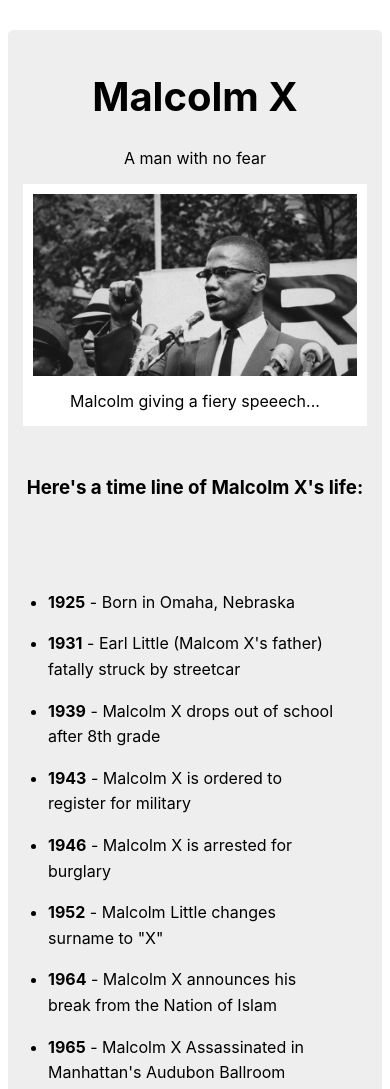
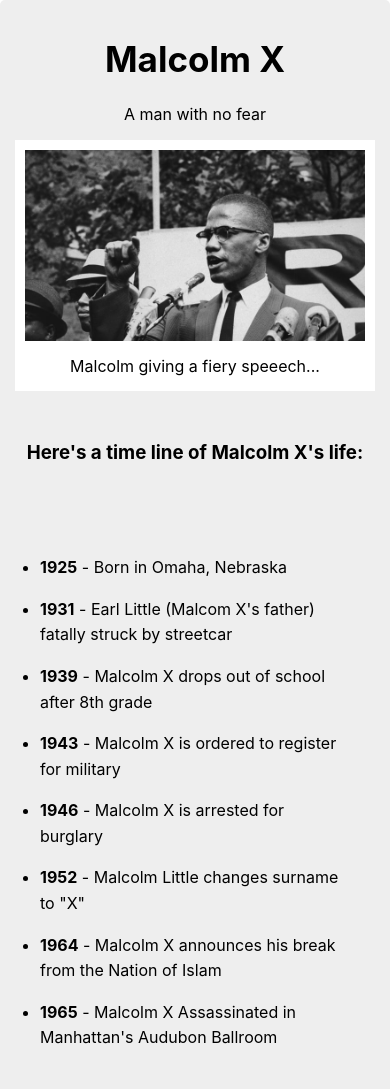
Before and after one commit to ahsanulabeer/malcolmxtributepage, a plain HTML site: page index.html in a window 390 px wide. Shown: the top 1089 px of the page. Drawn offline with Linux system fonts and the light colour scheme.

Commit message:
Add media queries.

```diff
--- a/resources/css/style.css
+++ b/resources/css/style.css
@@ -13,11 +13,23 @@ h1 {
   font-size: 4rem;
 }
 
+@media (max-width: 460px) {
+  h1 {font-size: 3.5rem;
+  line-height: 1.2;
+  }
+}
+
 #main {
   background-color: #eee;
   padding: 15px;
   border-radius: 5px;
   margin: 30px 8px;
+}
+
+@media (max-width: 460px) {
+  #main {
+    margin: 0;
+  }
 }
 
 img {
```
